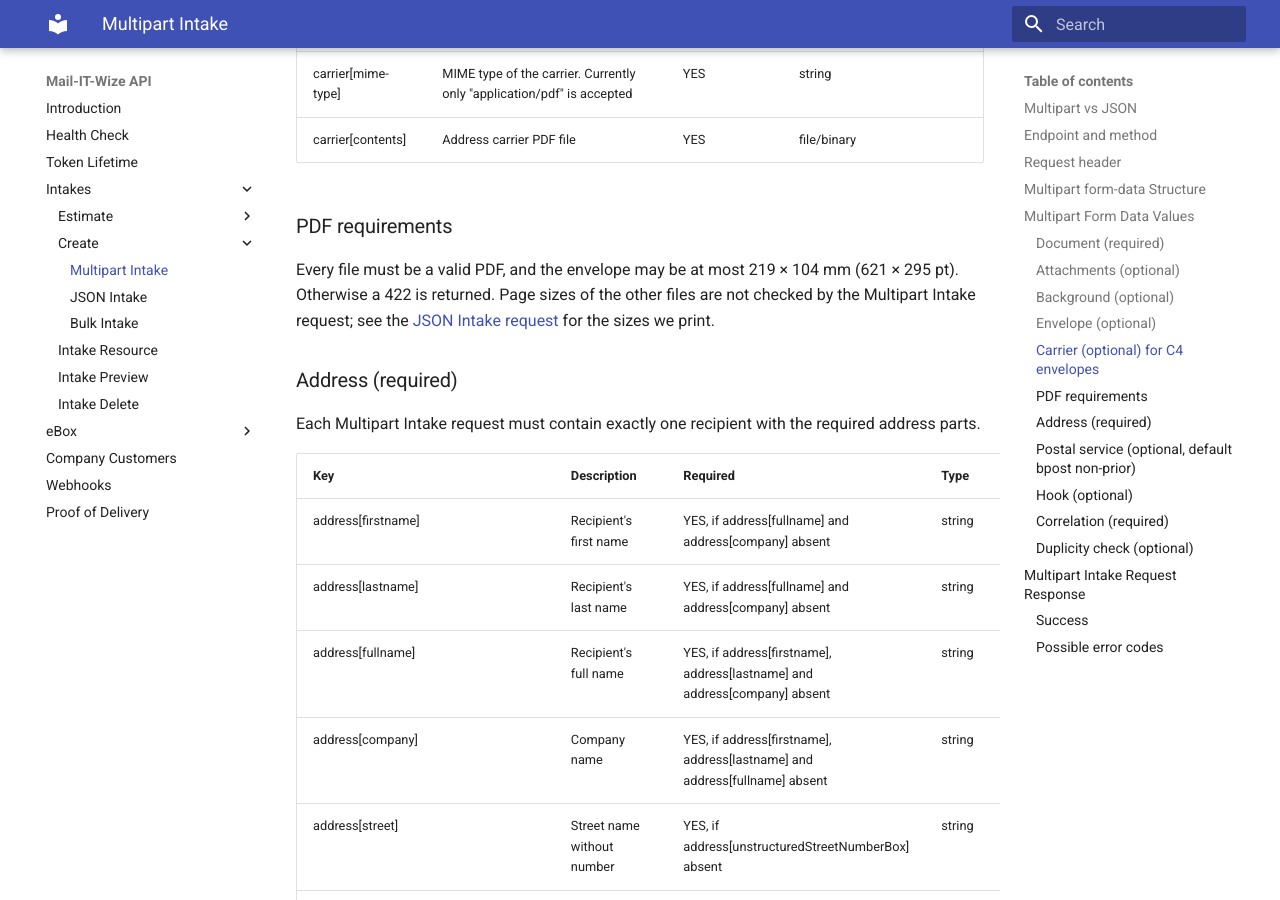
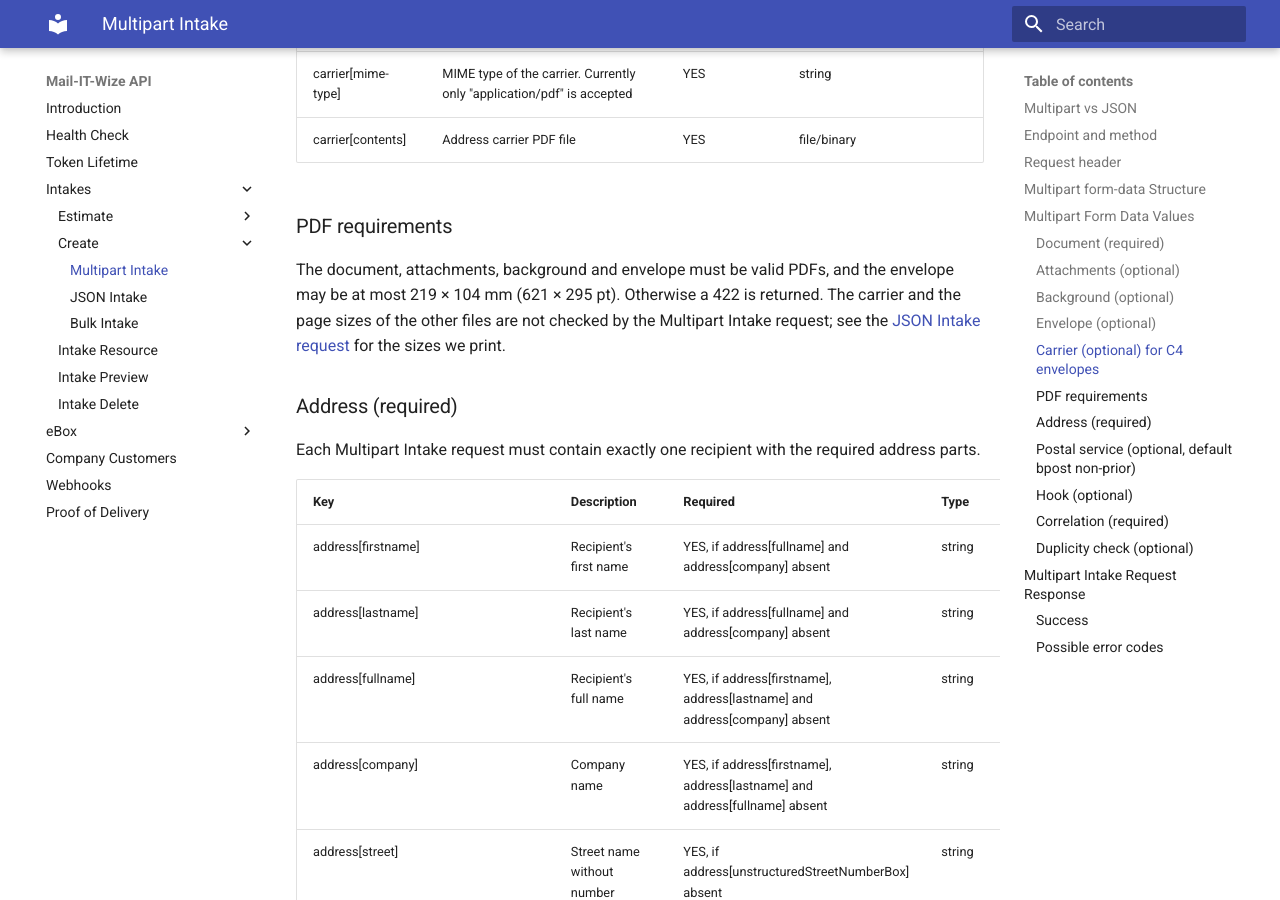
Before and after one commit to Symeta-Hybrid/api-docs, an MkDocs documentation site: the page built from docs/intake_multipart.md, in a window 1280 px wide and 900 px high, scrolled down 3802 px. Built offline with MkDocs 1.6.1 and Material for MkDocs 9.7.7, drawn with Linux system fonts in a browser that asks for light colours.

Commit message:
Multipart Intake does not check the carrier PDF

```diff
--- a/docs/intake_multipart.md
+++ b/docs/intake_multipart.md
@@ -125,9 +125,9 @@ envelopes, which use a separate sheet of paper to print the address on.
 | carrier\[contents]  | Address carrier PDF file                                               | YES                   | file/binary |         |
 
 ### PDF requirements
-Every file must be a valid PDF, and the envelope may be at most 219 × 104 mm (621 × 295 pt). Otherwise a 422 is
-returned. Page sizes of the other files are not checked by the Multipart Intake request; see the [JSON Intake
-request](intake_json.md#pdf-requirements) for the sizes we print.
+The document, attachments, background and envelope must be valid PDFs, and the envelope may be at most 219 × 104 mm
+(621 × 295 pt). Otherwise a 422 is returned. The carrier and the page sizes of the other files are not checked by the
+Multipart Intake request; see the [JSON Intake request](intake_json.md#pdf-requirements) for the sizes we print.
 
 ### Address (required)
 Each Multipart Intake request must contain exactly one recipient with the required address parts.
```
